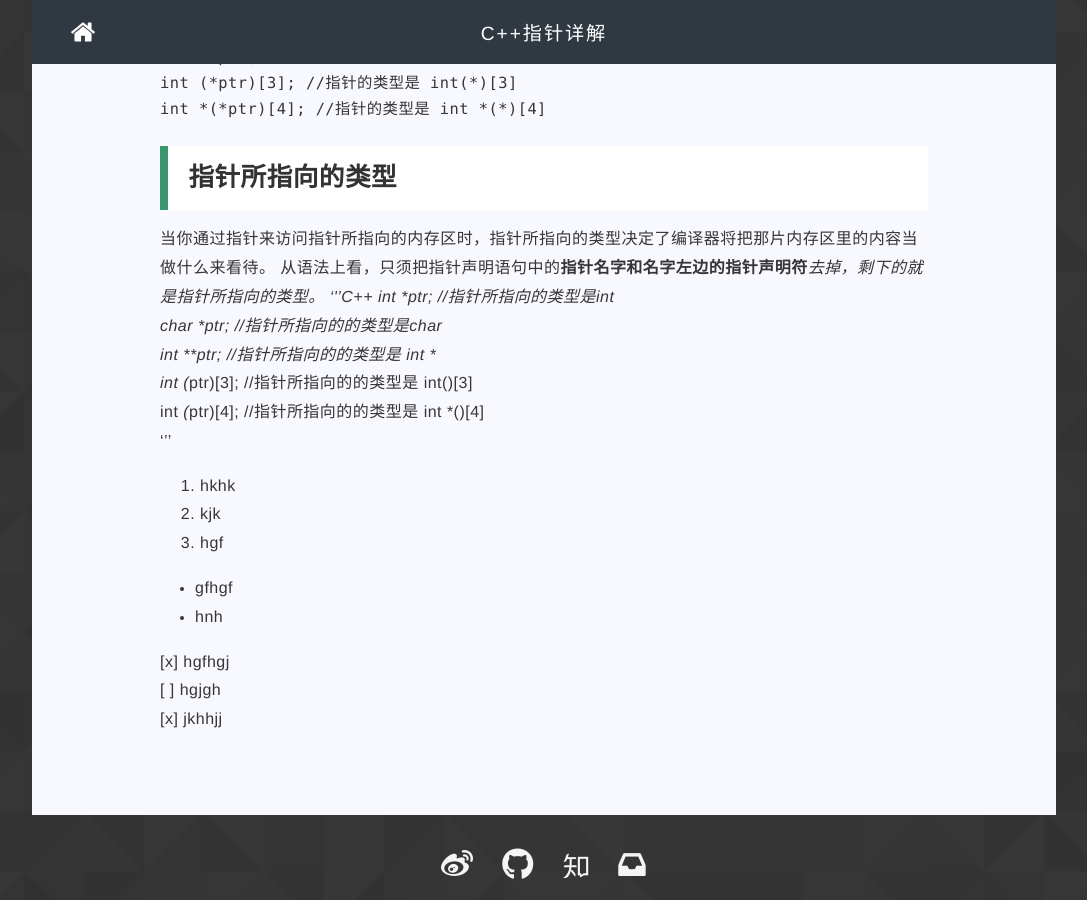
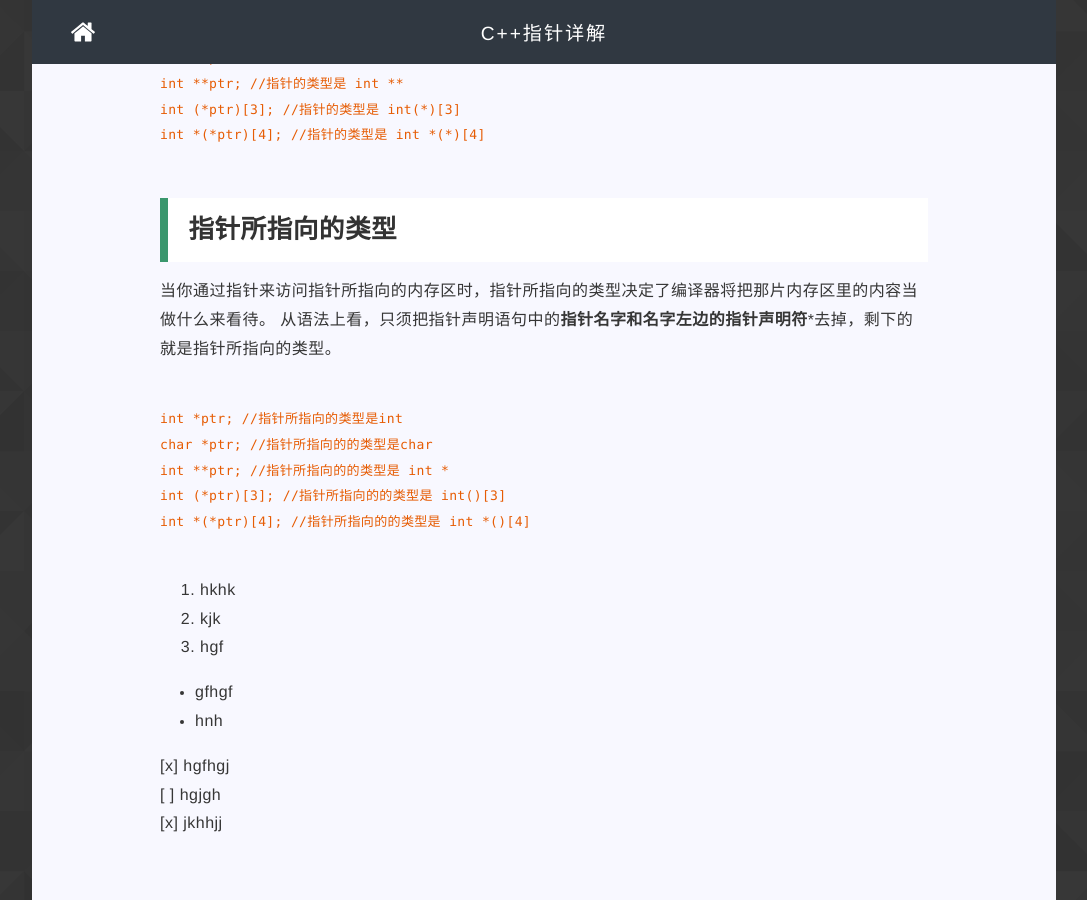
Before and after one commit to gwmz/zhuxiaoqiangcn.github.io, a Jekyll site: the page built from _posts/2017-03-27-hello-world.md, in a window 1280 px wide and 900 px high, scrolled down 569 px. Shown: the whole window, without its empty margins (96-1183 px from the left). Built offline with Jekyll 4.4.1, drawn with Linux system fonts in a browser that asks for light colours; nearby versions of some CDN libraries; library files that are not in the unit come from our copies; comment, search, counter and statistics services are not loaded.

Commit message:
commit new content

```diff
--- a/_posts/2017-03-27-hello-world.md
+++ b/_posts/2017-03-27-hello-world.md
@@ -15,23 +15,29 @@ category: C/C++
 
 ### 指针的类型
 从语法的角度看，你只要把指针声明语句里的**指针名字去掉**，剩下的部分就是这个指针本身所具有的类型。
-
 <pre>
+<code>
 int *ptr; //指针的类型是int *
 char *ptr; //指针的类型是char *
 int **ptr; //指针的类型是 int **
 int (*ptr)[3]; //指针的类型是 int(*)[3]
-int *(*ptr)[4]; //指针的类型是 int *(*)[4]</pre>
+int *(*ptr)[4]; //指针的类型是 int *(*)[4]
+</code>
+</pre>
+
 ### 指针所指向的类型
 当你通过指针来访问指针所指向的内存区时，指针所指向的类型决定了编译器将把那片内存区里的内容当做什么来看待。
 从语法上看，只须把指针声明语句中的**指针名字和名字左边的指针声明符***去掉，剩下的就是指针所指向的类型。
-'''C++
+<pre>
+<code>
 int *ptr; //指针所指向的类型是int
 char *ptr; //指针所指向的的类型是char
 int **ptr; //指针所指向的的类型是 int *
 int (*ptr)[3]; //指针所指向的的类型是 int()[3]
 int *(*ptr)[4]; //指针所指向的的类型是 int *()[4]
-'''
+</code>
+</pre>
+
 1. hkhk
 2. kjk
 3. hgf
```
